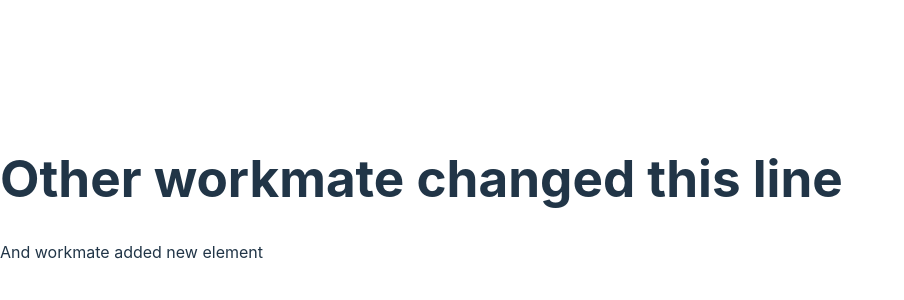
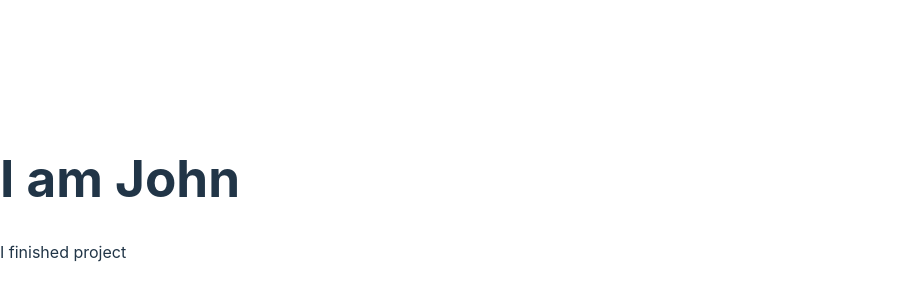
Before and after one commit to GunelMustafayeva21/netlifyTesting, a React (Vite) app: page / in a window 1280 px wide. Shown: the part 202-502 px from the top of the page, without its empty margins (0-904 px from the left). Built offline with nearby package versions, Linux system fonts and the light colour scheme.

Commit message:
Job completed

```diff
--- a/src/App.tsx
+++ b/src/App.tsx
@@ -8,8 +8,8 @@ function App() {
     <>
       <div>
 
-        <h1>Other workmate changed this line</h1>
-        <p>And workmate added new element</p>
+        <h1>I am John</h1>
+        <p>I finished project</p>
 
 
       </div>
```
